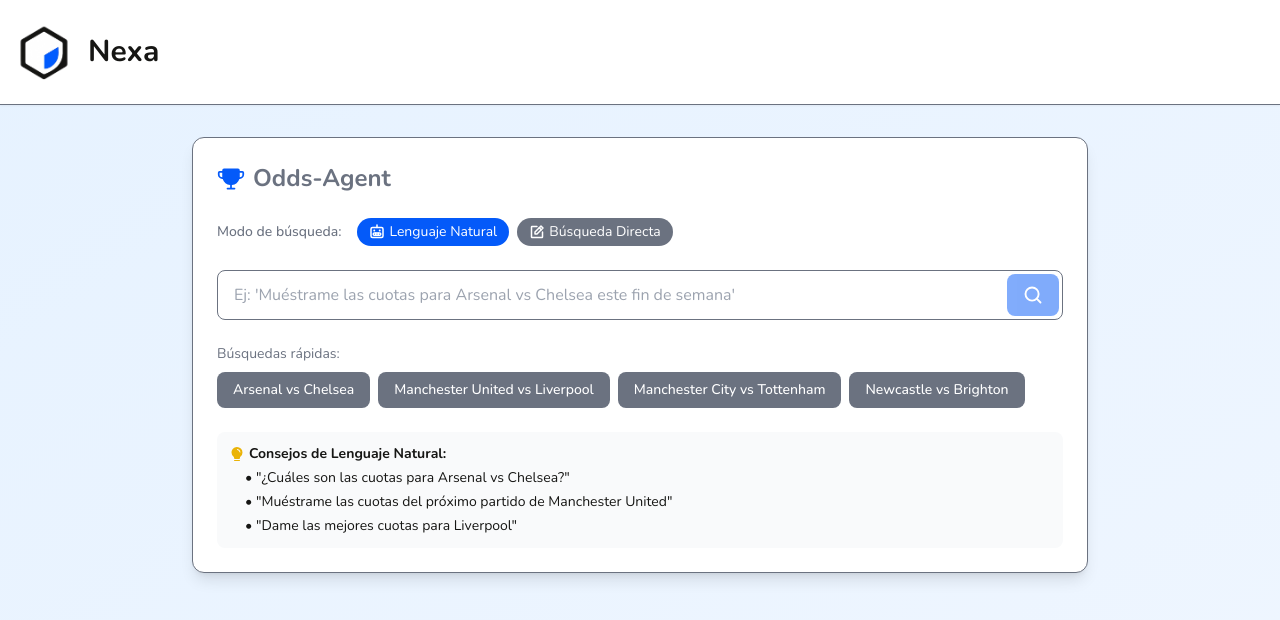
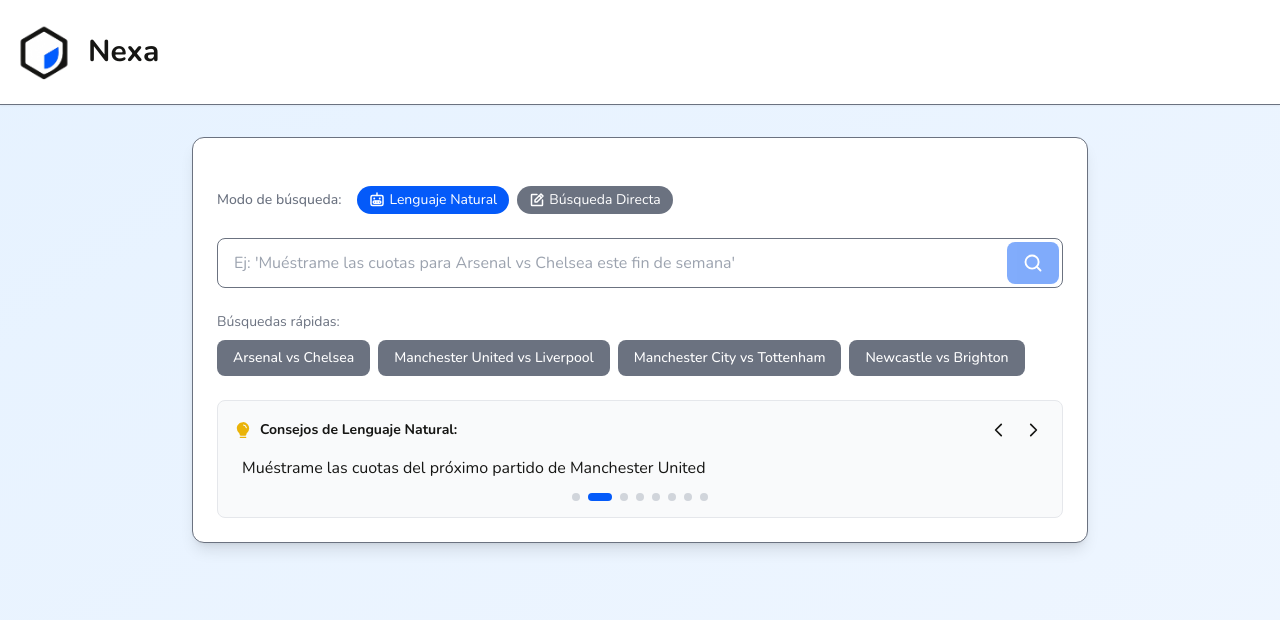
Before and after one commit to 1pperalta/ScrapOddsAPI, a React (Vite) app in the folder odds-agent/frontend/: page / in a window 1280 px wide. Shown: the top 620 px of the page. Built offline with nearby package versions, Linux system fonts and the light colour scheme.

Commit message:
feat: Refactor components and enhance HelpText with carousel functionality

```diff
--- a/odds-agent/frontend/src/App.jsx
+++ b/odds-agent/frontend/src/App.jsx
@@ -1,5 +1,4 @@
 import React from 'react';
-import { Trophy } from 'phosphor-react';
 import Header from './components/Header';
 import SearchForm from './components/SearchForm/index';
 import OddsDisplay from './components/OddsDisplay';
@@ -17,8 +16,8 @@ const App = () => {
       <main className="container mx-auto px-4 py-8">
         <div className="max-w-4xl mx-auto space-y-8">
           <div className="card">
-            <h2 className="text-2xl font-bold text-gray-500 mb-6 flex items-center gap-2">
-              <Trophy size={28} weight="fill" className="text-premier-500" /> {TEXTS.search.title}
+            <h2 className="text-2xl font-bold text-gray-500 mb-6">
+              {TEXTS.search.title}
             </h2>
             <SearchForm onSearch={fetchOdds} loading={loading}>
               <SearchForm.ModeToggle />
--- a/odds-agent/frontend/src/components/OddsDisplay.jsx
+++ b/odds-agent/frontend/src/components/OddsDisplay.jsx
@@ -74,64 +74,26 @@ const OddsDisplay = ({ oddsData }) => {
     return (
       <div className="space-y-6">
         <div className="card">
-          <div className="flex flex-col gap-4">
-            <div>
-              <h2 className="text-xl font-bold text-dark mb-2 flex items-center gap-2">
+          <div className="flex flex-col h-full">
+            <div className="mb-4">
+              <h2 className="text-xl font-bold text-dark flex items-center gap-2">
                 <ChartBar size={24} weight="duotone" className="text-premier-500" />
                 {oddsData.analysisType === 'match_analysis' ? 'Análisis de Partido' :
                  oddsData.analysisType === 'team_analysis' ? 'Análisis de Equipo' :
                  oddsData.analysisType === 'value_bets' ? 'Oportunidades de Valor' :
                  'Análisis de IA'}
               </h2>
-              {oddsData.confidence && (
-                <div className="flex items-center gap-2 mb-4">
-                  <span className="text-sm text-gray-500">Confianza:</span>
-                  <div className="flex items-center gap-1">
-                    <div className="w-20 h-2 bg-gray-500 rounded-full">
-                      <div
-                        className="h-full bg-green-500 rounded-full transition-all duration-300"
-                        style={{ width: `${(oddsData.confidence * 100)}%` }}
-                      ></div>
-                    </div>
-                    <span className="text-sm text-gray-500">
-                      {Math.round(oddsData.confidence * 100)}%
-                    </span>
-                  </div>
-                </div>
-              )}
             </div>
 
-            <div className="prose max-w-none space-y-4">
-              {textSections.map((section, index) => {
-                const isMatch = section.startsWith('🏆');
-                const isTitle = !isMatch && isTitleSection(section);
-
-                if (isMatch) {
-                  return (
-                    <div key={index} className="bg-gradient-to-r from-green-50 to-blue-50 rounded-lg p-4 border-l-4 border-green-500 shadow-sm">
-                      <div className="whitespace-pre-wrap text-dark leading-relaxed text-sm">
-                        {section}
-                      </div>
-                    </div>
-                  );
-                } else if (isTitle) {
-                  return (
-                    <div key={index} className="my-6">
-                      <h3 className="text-lg font-bold text-dark border-b-2 border-premier-500 pb-2 mb-3">
-                        {section.trim()}
-                      </h3>
-                    </div>
-                  );
-                } else {
-                  return (
-                    <div key={index} className="my-4">
-                      <div className="text-dark leading-relaxed whitespace-pre-wrap">
-                        {section.trim()}
-                      </div>
-                    </div>
-                  );
-                }
-              })}
+            {/* Contenedor con scroll y altura máxima */}
+            <div className="max-h-[600px] overflow-y-auto p-6 bg-gray-50 rounded-lg border border-gray-200">
+              <div className="space-y-4 text-dark text-base leading-relaxed font-sans">
+                {textSections.map((section, index) => (
+                  <div key={index} className="text-dark text-base leading-relaxed font-sans">
+                    {section.trim()}
+                  </div>
+                ))}
+              </div>
             </div>
           </div>
         </div>
--- a/odds-agent/frontend/src/components/SearchForm/HelpText.jsx
+++ b/odds-agent/frontend/src/components/SearchForm/HelpText.jsx
@@ -1,35 +1,136 @@
-import React from 'react';
-import { Lightbulb } from 'phosphor-react';
+import React, { useState, useEffect } from 'react';
+import { Lightbulb, CaretLeft, CaretRight } from 'phosphor-react';
 import { useSearchFormContext } from './SearchFormContext';
 import { TEXTS } from '../../constants/texts';
 
 const HelpText = () => {
   const { searchType } = useSearchFormContext();
+  const [currentTipIndex, setCurrentTipIndex] = useState(0);
+  const [isAutoPlaying, setIsAutoPlaying] = useState(true);
+
+  // Define tips arrays for each search type
+  const naturalTips = [
+    TEXTS.search.naturalTip1,
+    TEXTS.search.naturalTip2,
+    TEXTS.search.naturalTip3,
+    TEXTS.search.naturalTip4,
+    TEXTS.search.naturalTip5,
+    TEXTS.search.naturalTip6,
+    TEXTS.search.naturalTip7,
+    TEXTS.search.naturalTip8,
+  ];
+
+  const directTips = [
+    TEXTS.search.directTip1,
+    TEXTS.search.directTip2,
+    TEXTS.search.directTip3,
+    TEXTS.search.directTip4,
+    TEXTS.search.directTip5,
+  ];
+
+  const currentTips = searchType === 'natural' ? naturalTips : directTips;
+
+  // Auto-advance carousel every 4 seconds
+  useEffect(() => {
+    if (!isAutoPlaying) return;
+
+    const interval = setInterval(() => {
+      setCurrentTipIndex((prevIndex) => (prevIndex + 1) % currentTips.length);
+    }, 4000);
+
+    return () => clearInterval(interval);
+  }, [isAutoPlaying, currentTips.length]);
+
+  // Reset index when search type changes
+  useEffect(() => {
+    setCurrentTipIndex(0);
+  }, [searchType]);
+
+  const handlePrevious = () => {
+    setIsAutoPlaying(false);
+    setCurrentTipIndex((prevIndex) =>
+      prevIndex === 0 ? currentTips.length - 1 : prevIndex - 1
+    );
+  };
+
+  const handleNext = () => {
+    setIsAutoPlaying(false);
+    setCurrentTipIndex((prevIndex) => (prevIndex + 1) % currentTips.length);
+  };
+
+  const handleDotClick = (index) => {
+    setIsAutoPlaying(false);
+    setCurrentTipIndex(index);
+  };
 
   return (
-    <div className="text-sm text-gray-500 bg-gray-50 p-3 rounded-lg">
-      {searchType === 'natural' ? (
-        <div>
-          <strong className="flex items-center gap-1">
-            <Lightbulb size={16} weight="fill" className="text-yellow-500" /> {TEXTS.search.naturalTipsTitle}
-          </strong>
-          <ul className="mt-1 space-y-1 ml-4">
-            <li>• {TEXTS.search.naturalTip1}</li>
-            <li>• {TEXTS.search.naturalTip2}</li>
-            <li>• {TEXTS.search.naturalTip3}</li>
-          </ul>
+    <div className="text-sm text-gray-600 bg-gray-50 p-4 rounded-lg border border-gray-200">
+      <div className="flex items-center justify-between mb-3">
+        <strong className="flex items-center gap-2 text-dark">
+          <Lightbulb size={18} weight="fill" className="text-yellow-500" />
+          {searchType === 'natural' ? TEXTS.search.naturalTipsTitle : TEXTS.search.directTipsTitle}
+        </strong>
+
+        {/* Navigation arrows */}
+        <div className="flex items-center gap-2">
+          <button
+            type="button"
+            onClick={handlePrevious}
+            className="p-1 rounded-full hover:bg-gray-200 transition-colors text-dark"
+            aria-label="Consejo anterior"
+          >
+            <CaretLeft size={18} weight="bold" />
+          </button>
+          <button
+            type="button"
+            onClick={handleNext}
+            className="p-1 rounded-full hover:bg-gray-200 transition-colors text-dark"
+            aria-label="Siguiente consejo"
+          >
+            <CaretRight size={18} weight="bold" />
+          </button>
         </div>
-      ) : (
-        <div>
-          <strong className="flex items-center gap-1">
-            <Lightbulb size={16} weight="fill" className="text-yellow-500" /> {TEXTS.search.directTipsTitle}
-          </strong>
-          <ul className="mt-1 space-y-1 ml-4">
-            <li>• {TEXTS.search.directTip1}</li>
-            <li>• {TEXTS.search.directTip2}</li>
-          </ul>
+      </div>
+
+      {/* Carousel content */}
+      <div className="relative overflow-hidden">
+        <div
+          className="transition-all duration-500 ease-in-out"
+          style={{
+            transform: `translateX(-${currentTipIndex * 100}%)`,
+            display: 'flex'
+          }}
+        >
+          {currentTips.map((tip, index) => (
+            <div
+              key={index}
+              className="min-w-full px-2"
+              style={{ flex: '0 0 100%' }}
+            >
+              <p className="text-base text-dark leading-relaxed">
+                {tip}
+              </p>
+            </div>
+          ))}
         </div>
-      )}
+      </div>
+
+      {/* Indicator dots */}
+      <div className="flex justify-center gap-2 mt-3">
+        {currentTips.map((_, index) => (
+          <button
+            key={index}
+            type="button"
+            onClick={() => handleDotClick(index)}
+            className={`h-2 rounded-full transition-all duration-300 ${
+              index === currentTipIndex
+                ? 'w-6 bg-premier-500'
+                : 'w-2 bg-gray-300 hover:bg-gray-400'
+            }`}
+            aria-label={`Ir al consejo ${index + 1}`}
+          />
+        ))}
+      </div>
     </div>
   );
 };
--- a/odds-agent/frontend/src/constants/texts.js
+++ b/odds-agent/frontend/src/constants/texts.js
@@ -7,7 +7,7 @@ export const TEXTS = {
   },
 
   search: {
-    title: "Odds-Agent",
+    title: "",
     modeLabel: "Modo de búsqueda:",
     naturalMode: "Lenguaje Natural",
     directMode: "Búsqueda Directa",
@@ -16,13 +16,20 @@ export const TEXTS = {
     placeholderDirect: "Ej: 'Arsenal vs Chelsea'",
     quickSearchLabel: "Búsquedas rápidas:",
     naturalTipsTitle: "Consejos de Lenguaje Natural:",
-    naturalTip1: '"¿Cuáles son las cuotas para Arsenal vs Chelsea?"',
-    naturalTip2:
-      '"Muéstrame las cuotas del próximo partido de Manchester United"',
-    naturalTip3: '"Dame las mejores cuotas para Liverpool"',
+    naturalTip1: '¿Cuáles son las cuotas para Arsenal vs Chelsea?',
+    naturalTip2: 'Muéstrame las cuotas del próximo partido de Manchester United',
+    naturalTip3: 'Dame las mejores cuotas para Liverpool',
+    naturalTip4: 'Quiero ver el análisis del partido entre Real Madrid y Barcelona',
+    naturalTip5: '¿Qué oportunidades de valor hay para Manchester City?',
+    naturalTip6: 'Analiza el rendimiento reciente del Tottenham',
+    naturalTip7: 'Muéstrame las mejores apuestas para el Chelsea este fin de semana',
+    naturalTip8: '¿Cuál es la mejor cuota para que gane el Arsenal?',
     directTipsTitle: "Consejos de Búsqueda Directa:",
     directTip1: 'Usa el formato: "Equipo A vs Equipo B"',
     directTip2: 'Ejemplos: "Arsenal vs Chelsea", "Man City vs Liverpool"',
+    directTip3: 'Puedes buscar clásicos: "Real Madrid vs Barcelona"',
+    directTip4: 'Funciona con nombres abreviados: "Man United vs Tottenham"',
+    directTip5: 'Intenta: "Liverpool vs Newcastle", "Chelsea vs Brighton"',
   },
 
   loading: {
@@ -89,7 +96,7 @@ export const TEXTS = {
     agentUnavailable:
       "El agente IA está temporalmente no disponible. Intenta usar la búsqueda directa.",
     noMatchFound:
-      "No se pudo encontrar un partido de la Premier League que coincida con tu consulta.",
+      "No se pudo encontrar un partido que coincida con tu consulta.",
     noOddsData:
       "No se encontraron datos de cuotas para este partido. Puede que no esté programado o disponible aún.",
     contextError:
```
Also changed, not shown: odds-agent/frontend/src/components/DirectMatchDisplay.jsx (+39 -38 lines), 2 other files (tests, documents, lock files or other folders).
